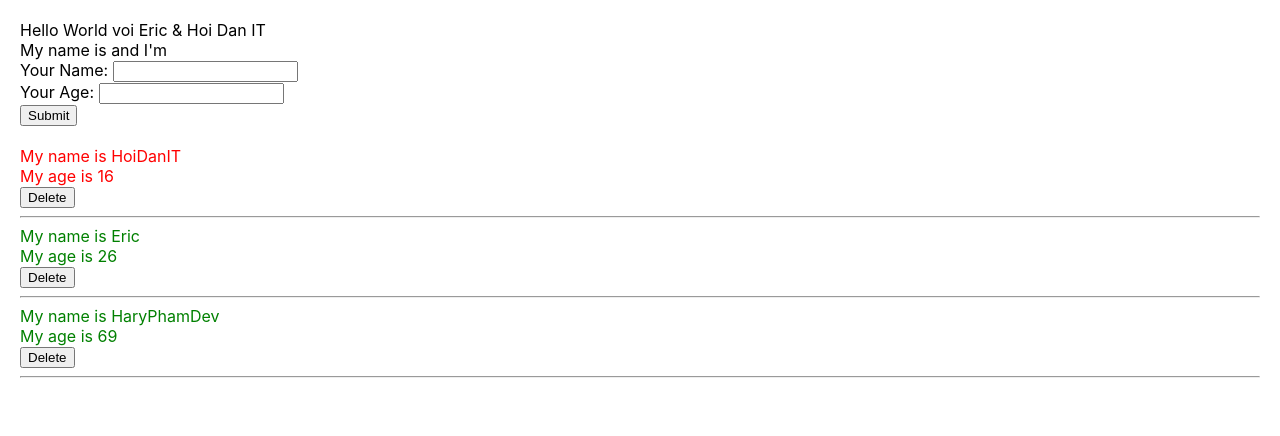
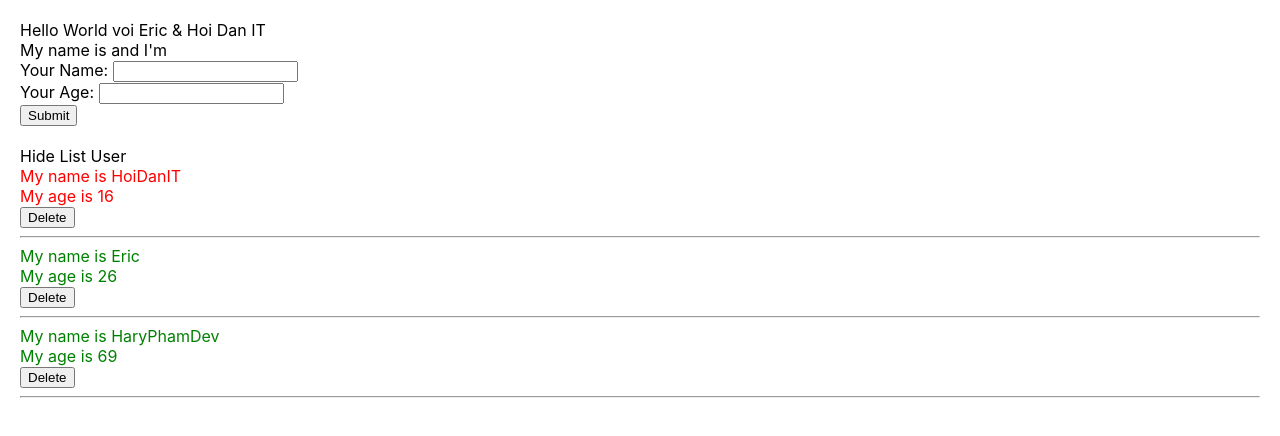
Before and after one commit to DHoangAnh/test-demo-react, a React (Create React App) app: page / in a window 1280 px wide. Shown: the top 436 px of the page. Built offline with nearby package versions, Linux system fonts and the light colour scheme.

Commit message:
video 35

```diff
--- a/src/components/DisplayInfor.js
+++ b/src/components/DisplayInfor.js
@@ -1,4 +1,4 @@
-import React from "react";
+import React, { useState } from "react";
 import './DisplayInfor.scss';
 import logo from './../logo.svg';
 // stateless
@@ -41,11 +41,29 @@
 const DisplayInfor = (props) => {
     const { listUsers } = props;
 
+    const [isShowHideListUser, setShowHideListUser] = useState(true);
+    // Destructuring assignment
+
+    // this.state = {
+    //     isShowHideListUser: true
+    // }
+
+    const handleShowHideListUser = () => {
+        // this.setState = {
+        //     isShowHideListUser: true
+        // }
+        setShowHideListUser(!isShowHideListUser)
+    }
+
     return(
         <div className="display-infor-container">
-
+            <div>
+                <span onClick={() => handleShowHideListUser()}>
+                    {isShowHideListUser === true ? 'Hide List User' : 'Show List User'}
+                </span>
+            </div>
             {
-                true &&
+                isShowHideListUser &&
                 <>
                     { listUsers.map((user) => {
 
```
